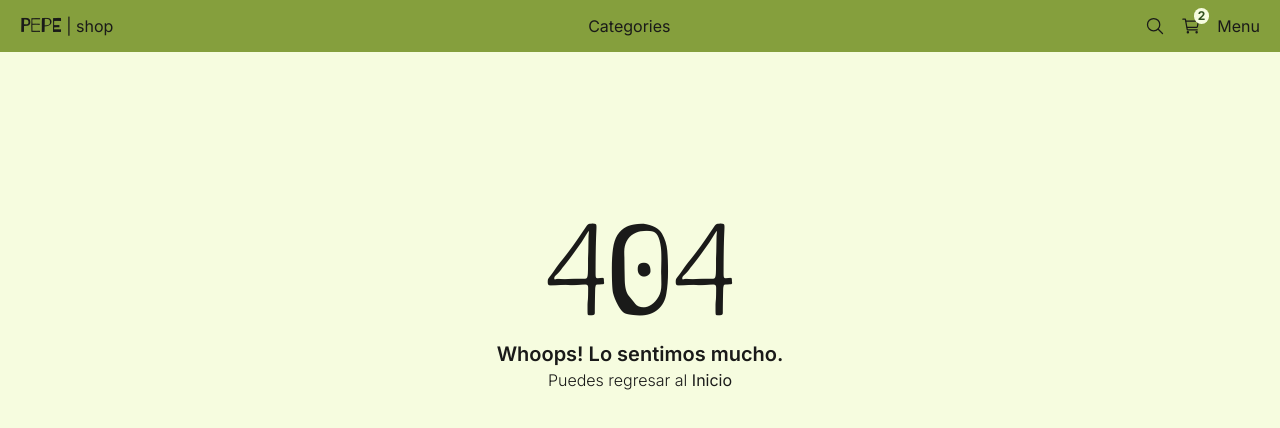
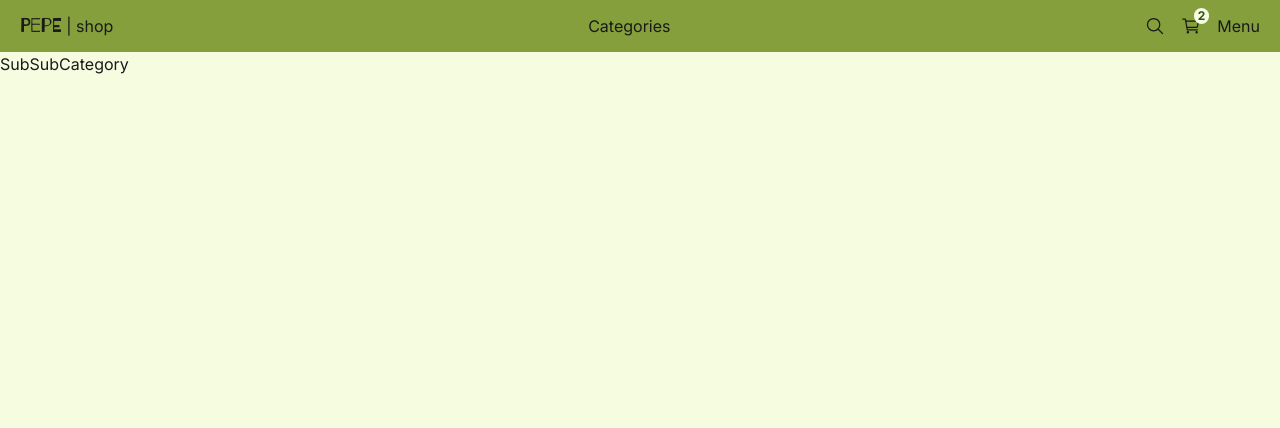
Before and after one commit to LRegalado1996/pepeganga, a Next.js app: page /1/1/1 in a window 1280 px wide. Before the commit this address had no page. Shown: the top 428 px of the page. Built offline with nearby package versions, Linux system fonts and the light colour scheme.

Commit message:
Create pages | Initializing

```diff
--- /dev/null
+++ b/src/app/[category]/[subCategory]/[subSubCategory]/page.tsx
@@ -0,0 +1,3 @@
+export default function SubSubCategory() {
+  return <p>SubSubCategory</p>;
+}
--- /dev/null
+++ b/src/app/[category]/[subCategory]/page.tsx
@@ -0,0 +1,3 @@
+export default function SubCategory() {
+  return <p>SubCategory</p>;
+}
--- /dev/null
+++ b/src/app/[category]/page.tsx
@@ -0,0 +1,3 @@
+export default function Category() {
+  return <p>Category</p>;
+}
--- /dev/null
+++ b/src/app/product/[slug]/page.tsx
@@ -0,0 +1,3 @@
+export default function ProductSlug() {
+  return <p>ProductSlug</p>;
+}
--- /dev/null
+++ b/src/app/profile/page.tsx
@@ -0,0 +1,3 @@
+export default function Profile() {
+  return <p>Profile</p>;
+}
--- /dev/null
+++ b/src/app/search/page.tsx
@@ -0,0 +1,3 @@
+export default function Search() {
+  return <p>Search</p>;
+}
```
